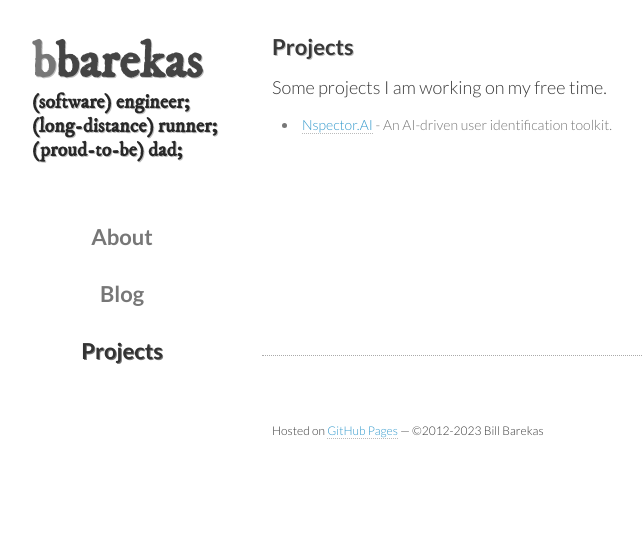
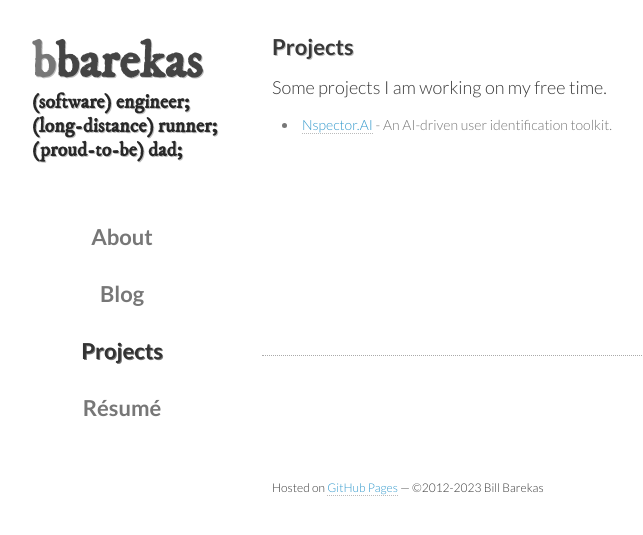
Before and after one commit to bbarekas/bbarekas.github.com, a Jekyll site: the page built from projects/index.html, in a window 1280 px wide. Shown: the top 535 px of the page, without its empty margins (188-831 px from the left). Built offline with Jekyll 4.4.1, drawn with Linux system fonts in a browser that asks for light colours; nearby versions of some CDN libraries; Markdown is read by kramdown in place of the engine named in the settings.

Commit message:
Add Resume link in menu.

```diff
--- a/_layouts/default.html
+++ b/_layouts/default.html
@@ -143,6 +143,8 @@
                 <li><a {% if location == 'blog' %}class="active" {% endif %}href="/blog/">Blog</a></li>
                 <br>
                 <li><a {% if location == 'projects' %}class="active" {% endif %}href="/projects/">Projects</a></li>
+                <br>
+                <li><a {% if location == 'resume' %}class="active" {% endif %}href="/resume/">Résumé</a></li>
                 <!--li><a {% if location == 'contact' %}class="active" {% endif %}href="/contact/">Contact</a></li-->
             </ul>
             </nav>
```
